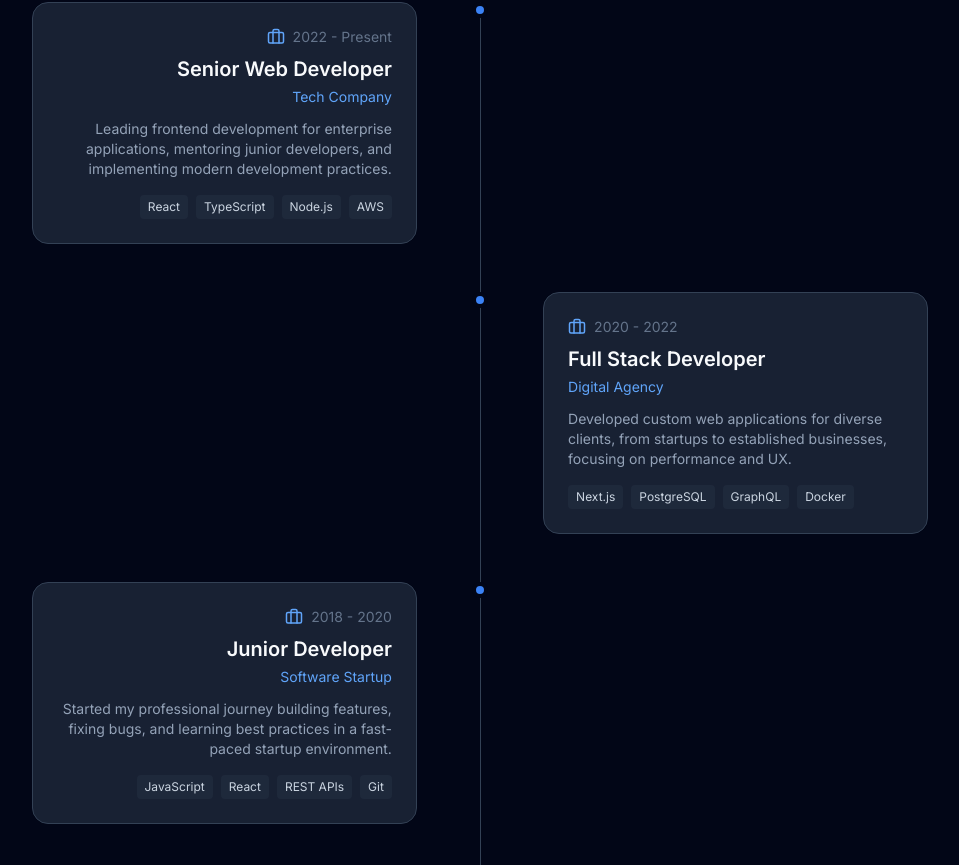
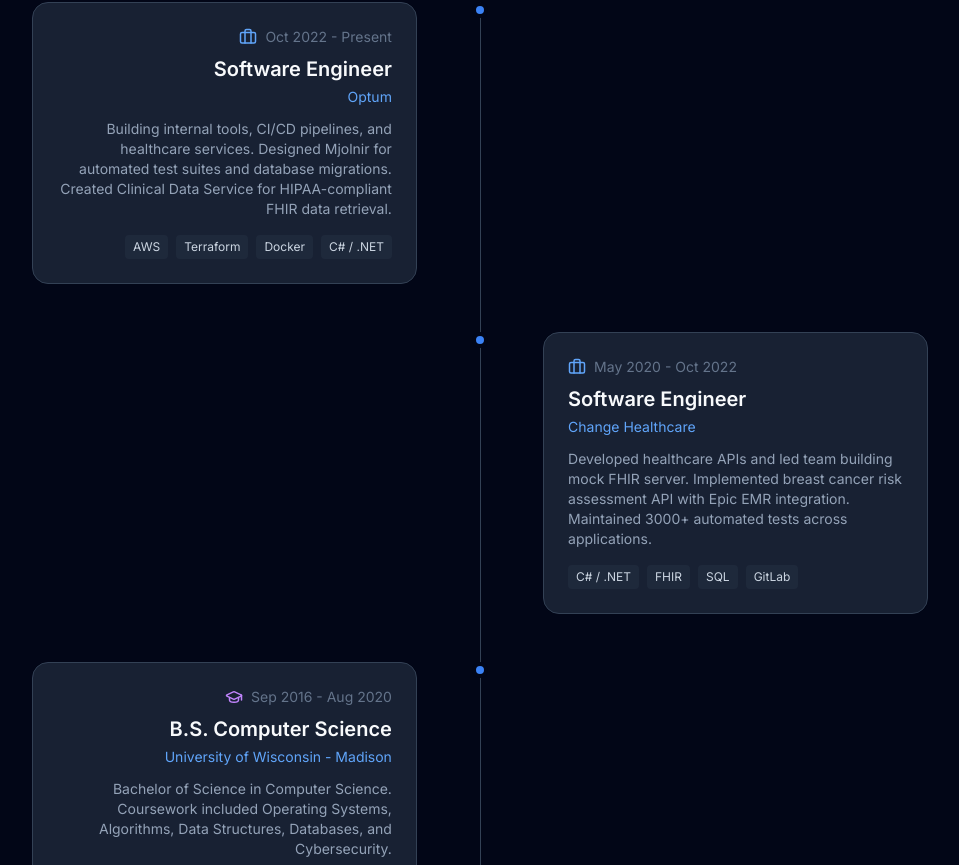
Before and after one commit to rwitzlib/portfolio, a Next.js app: page / in a window 1280 px wide. Shown: the part 2795-3660 px from the top of the page, without its empty margins (160-1119 px from the left). Built offline with nearby package versions, Linux system fonts and the light colour scheme.

Commit message:
add resume

```diff
--- a/components/Resume.tsx
+++ b/components/Resume.tsx
@@ -6,39 +6,30 @@
 const experiences = [
   {
     type: "work",
-    title: "Senior Web Developer",
-    company: "Tech Company",
-    period: "2022 - Present",
+    title: "Software Engineer",
+    company: "Optum",
+    period: "Oct 2022 - Present",
     description:
-      "Leading frontend development for enterprise applications, mentoring junior developers, and implementing modern development practices.",
-    highlights: ["React", "TypeScript", "Node.js", "AWS"],
+      "Building internal tools, CI/CD pipelines, and healthcare services. Designed Mjolnir for automated test suites and database migrations. Created Clinical Data Service for HIPAA-compliant FHIR data retrieval.",
+    highlights: ["AWS", "Terraform", "Docker", "C# / .NET"],
   },
   {
     type: "work",
-    title: "Full Stack Developer",
-    company: "Digital Agency",
-    period: "2020 - 2022",
+    title: "Software Engineer",
+    company: "Change Healthcare",
+    period: "May 2020 - Oct 2022",
     description:
-      "Developed custom web applications for diverse clients, from startups to established businesses, focusing on performance and UX.",
-    highlights: ["Next.js", "PostgreSQL", "GraphQL", "Docker"],
-  },
-  {
-    type: "work",
-    title: "Junior Developer",
-    company: "Software Startup",
-    period: "2018 - 2020",
-    description:
-      "Started my professional journey building features, fixing bugs, and learning best practices in a fast-paced startup environment.",
-    highlights: ["JavaScript", "React", "REST APIs", "Git"],
+      "Developed healthcare APIs and led team building mock FHIR server. Implemented breast cancer risk assessment API with Epic EMR integration. Maintained 3000+ automated tests across applications.",
+    highlights: ["C# / .NET", "FHIR", "SQL", "GitLab"],
   },
   {
     type: "education",
-    title: "Computer Science Degree",
-    company: "University",
-    period: "2014 - 2018",
+    title: "B.S. Computer Science",
+    company: "University of Wisconsin - Madison",
+    period: "Sep 2016 - Aug 2020",
     description:
-      "Bachelor's degree in Computer Science with focus on software engineering and web technologies.",
-    highlights: ["Algorithms", "Data Structures", "Web Development"],
+      "Bachelor of Science in Computer Science. Coursework included Operating Systems, Algorithms, Data Structures, Databases, and Cybersecurity.",
+    highlights: ["Algorithms", "Data Structures", "Databases", "Cybersecurity"],
   },
 ];
 
@@ -61,7 +52,8 @@
             My professional journey and educational background
           </p>
           <motion.a
-            href="/resume.pdf"
+            href="/resume/RobWitzlib-Resume.pdf"
+            download="RobWitzlib-Resume.pdf"
             className="inline-flex items-center gap-2 px-6 py-3 bg-blue-600 hover:bg-blue-700 text-white font-medium rounded-full transition-all duration-200 hover:scale-105"
             whileHover={{ scale: 1.05 }}
             whileTap={{ scale: 0.98 }}
```
Also changed, not shown: public/resume/RobWitzlib-Resume.png (added), 1 other file (tests, documents, lock files or other folders).
